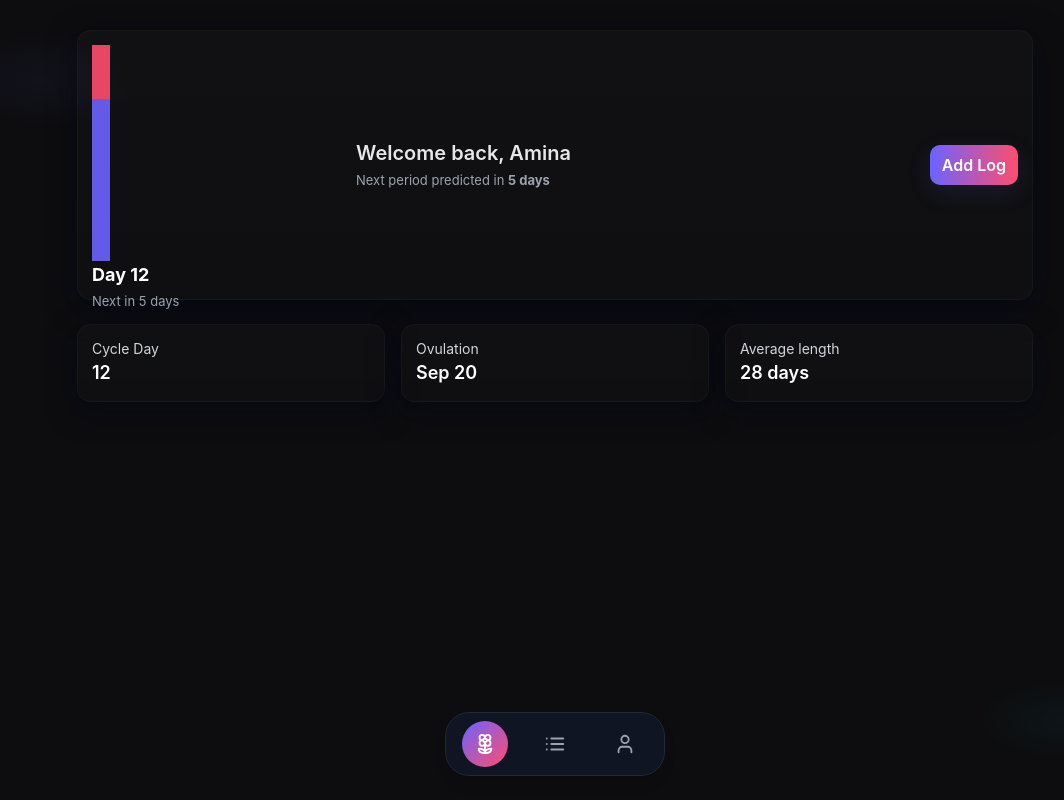
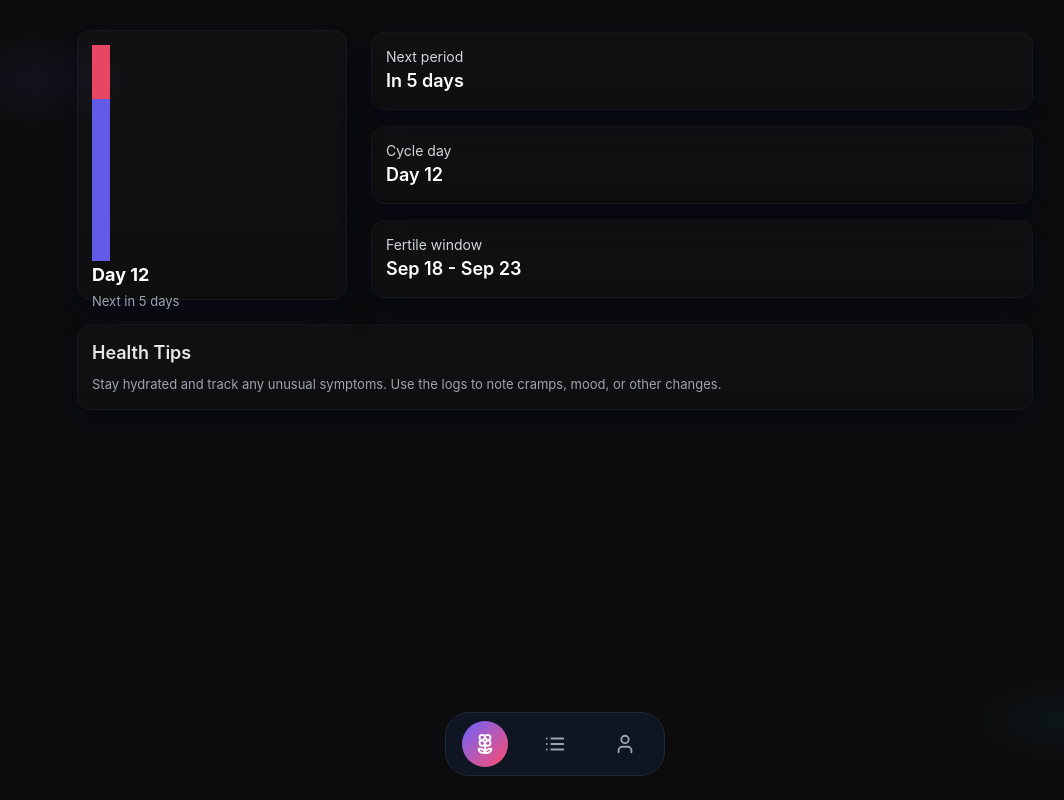
Before and after one commit to aminuastroboy/project-mct, a React (Vite) app: page / in a window 1280 px wide. Shown: the whole page, without its empty margins (85-1149 px from the left). Built offline with nearby package versions, Linux system fonts and the light colour scheme.

Commit message:
Add files via upload

```diff
--- a/src/pages/Home.jsx
+++ b/src/pages/Home.jsx
@@ -2,26 +2,24 @@ import React from 'react'
 import CycleRing from '../components/CycleRing.jsx'
 import InfoCard from '../components/InfoCard.jsx'
 
-export default function Home({ logs, addLog }){
+export default function Home(){
   return (
-    <div>
-      <div className="card mb-6 flex flex-col md:flex-row items-center gap-6 justify-between">
-        <div className="flex items-center gap-6">
+    <div className="space-y-6">
+      <div className="flex flex-col md:flex-row items-center gap-6">
+        <div className="card flex-shrink-0 flex items-center justify-center">
           <CycleRing />
-          <div>
-            <h2 className="text-xl font-semibold">Welcome back, Amina</h2>
-            <div className="small mt-1">Next period predicted in <strong>5 days</strong></div>
-          </div>
         </div>
-        <div className="flex gap-3">
-          <button className="btn btn-primary" onClick={()=>{}}>Add Log</button>
+
+        <div className="flex-1 space-y-4">
+          <InfoCard title="Next period" value="In 5 days" />
+          <InfoCard title="Cycle day" value="Day 12" />
+          <InfoCard title="Fertile window" value="Sep 18 - Sep 23" />
         </div>
       </div>
 
-      <div className="grid md:grid-cols-3 gap-4">
-        <InfoCard title="Cycle Day" value="12" subtitle="Current day in cycle" />
-        <InfoCard title="Ovulation" value="Sep 20" subtitle="Estimated" />
-        <InfoCard title="Average length" value="28 days" subtitle="User setting" />
+      <div className="card">
+        <h3 className="text-lg font-semibold">Health Tips</h3>
+        <p className="small mt-2">Stay hydrated and track any unusual symptoms. Use the logs to note cramps, mood, or other changes.</p>
       </div>
     </div>
   )
--- /dev/null
+++ b/src/pages/LogPage.jsx
@@ -0,0 +1,37 @@
+import React, { useState } from 'react'
+import useLocalStorage from '../hooks/useLocalStorage.js'
+import LogCard from '../components/LogCard.jsx'
+import AddLogModal from '../components/AddLogModal.jsx'
+
+export default function LogPage(){
+  const [logs, setLogs] = useLocalStorage('mct_logs', [])
+  const [showAdd, setShowAdd] = useState(false)
+
+  function addLog(item){
+    setLogs(prev => [...(prev||[]), item])
+  }
+  function updateLog(id, data){
+    setLogs(prev => (prev||[]).map(x => x.id===id ? {...x, ...data} : x))
+  }
+  function deleteLog(id){
+    setLogs(prev => (prev||[]).filter(x => x.id!==id))
+  }
+
+  return (
+    <div className="space-y-4">
+      <div className="flex items-center justify-between">
+        <h2 className="text-xl font-semibold">Logs</h2>
+        <button className="btn-primary" onClick={()=>setShowAdd(true)}>+ Add Log</button>
+      </div>
+
+      <div className="space-y-3">
+        {(!logs || logs.length===0) && <div className="small">No logs yet — add your first entry.</div>}
+        {(logs||[]).slice().reverse().map(l => (
+          <LogCard key={l.id} item={l} onUpdate={updateLog} onDelete={deleteLog} />
+        ))}
+      </div>
+
+      { showAdd && <AddLogModal onClose={()=>setShowAdd(false)} onSave={(d)=>{ addLog(d); setShowAdd(false) }} /> }
+    </div>
+  )
+}
--- a/src/pages/Profile.jsx
+++ b/src/pages/Profile.jsx
@@ -1,35 +1,46 @@
 import React from 'react'
+import useLocalStorage from '../hooks/useLocalStorage.js'
 
-export default function Profile({ user, setUser, logout, setLogs }){
+export default function Profile(){
+  const [user, setUser] = useLocalStorage('mct_user', { name: 'Amina', contact: 'amina@example.com' })
+  // logs state not needed here except for reset option
+  // const [, setLogs] = useLocalStorage('mct_logs', [])
+
+  function logout(){
+    localStorage.removeItem('mct_user')
+    // keep logs by default
+    window.location.reload()
+  }
 
   function resetAll(){
-    if(confirm('Reset all logs and settings? This cannot be undone.')){
-      setLogs([])
-      setUser({ name: 'Amina', email: 'amina@example.com' })
-      alert('Reset complete')
+    if (confirm('Reset all data? This cannot be undone.')){
+      localStorage.removeItem('mct_logs')
+      localStorage.removeItem('mct_user')
+      window.location.reload()
     }
   }
 
   return (
-    <div>
-      <div className="card mb-4">
-        <h2 className="text-xl font-semibold">Profile</h2>
-        <div className="mt-3 flex items-center gap-4">
-          <div className="w-14 h-14 rounded-full bg-gradient-to-tr from-purple-600 to-pink-400 flex items-center justify-center text-white font-bold">A</div>
-          <div>
-            <div className="font-medium">{user?.name}</div>
-            <div className="small">{user?.email}</div>
-          </div>
-        </div>
-        <div className="mt-4 flex gap-2">
-          <button className="btn btn-primary" onClick={logout}>Logout</button>
-          <button className="input" onClick={resetAll}>Reset Data</button>
+    <div className="space-y-4">
+      <div className="card flex items-center gap-4">
+        <div style={{width:64,height:64,borderRadius:12,background:'linear-gradient(90deg,#6C63FF,#FF4D6D)',display:'flex',alignItems:'center',justifyContent:'center',color:'#fff',fontWeight:700}}>A</div>
+        <div>
+          <div className="font-semibold text-lg">{user?.name}</div>
+          <div className="small">{user?.contact}</div>
         </div>
       </div>
 
       <div className="card">
-        <h3 className="text-lg font-semibold mb-2">Settings</h3>
-        <div className="small">Cycle length: 28 days</div>
+        <h3 className="text-lg font-semibold">Settings</h3>
+        <div className="mt-3 space-y-2">
+          <div className="small">Cycle length: 28 days</div>
+          <div className="small">Luteal phase: 14 days</div>
+        </div>
+      </div>
+
+      <div className="flex gap-3">
+        <button className="btn-primary" onClick={logout}>Logout</button>
+        <button className="input" onClick={resetAll}>Reset Data</button>
       </div>
     </div>
   )
```
